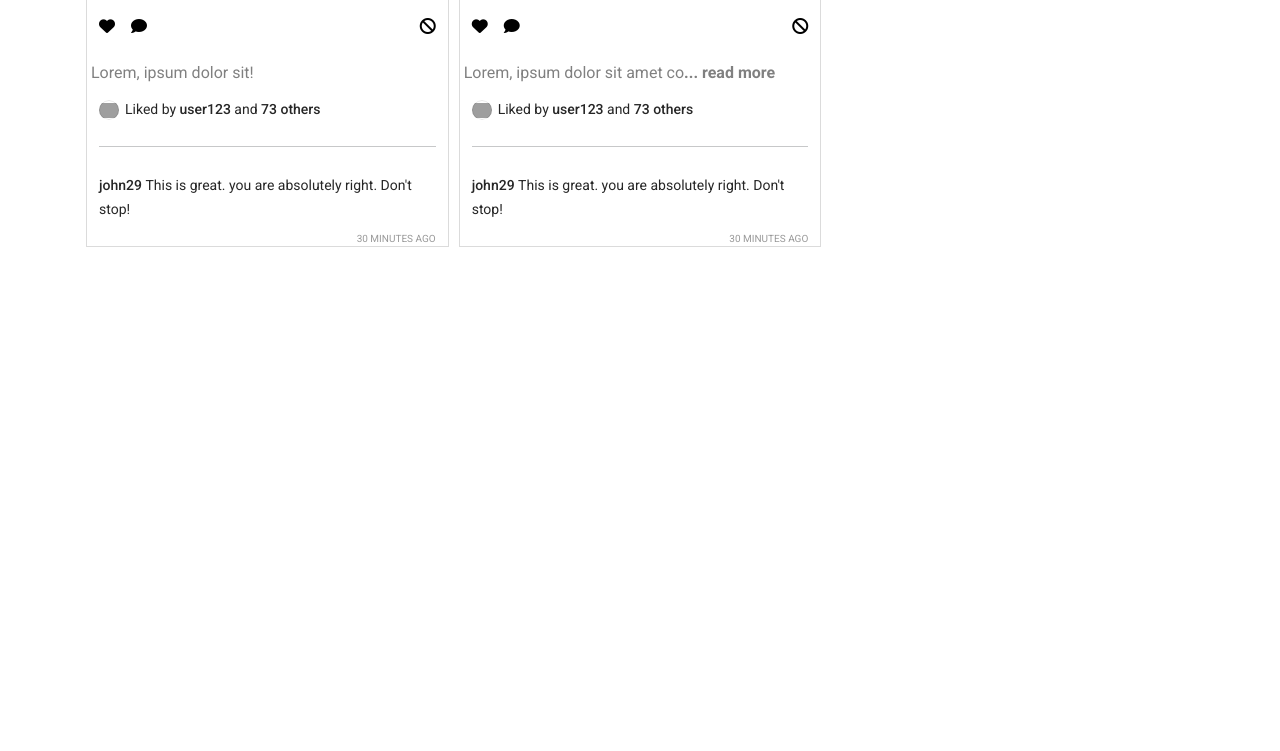
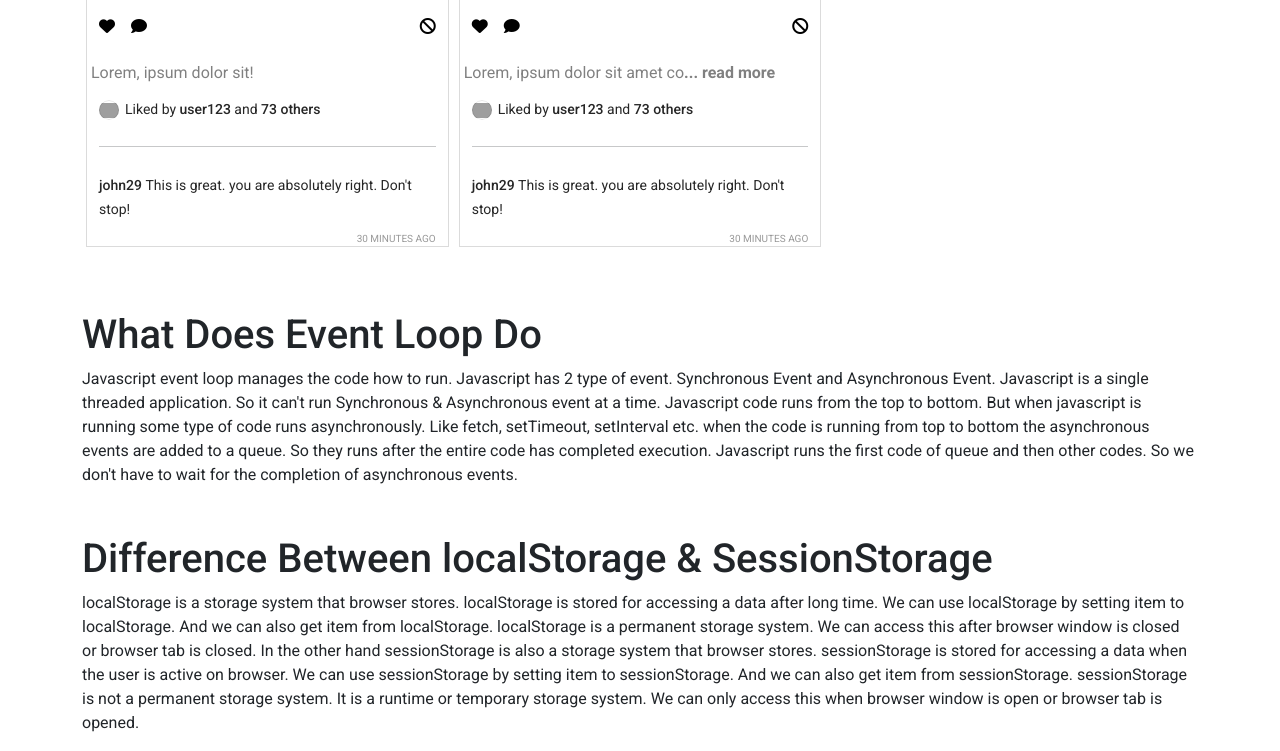
Before and after one commit to AshikurRahmanMunna/insta-shohor, a plain HTML site: page index.html in a window 1280 px wide. Shown: the part 1285-2036 px from the top of the page. Before the commit the page ends 1548 px from the top, so only its background shows below. Drawn offline with nearby package versions, Linux system fonts and the light colour scheme; grey boxes are pictures that could not be loaded.

Commit message:
Complete

```diff
--- a/index.html
+++ b/index.html
@@ -77,6 +77,18 @@
                 <h1>Reported posts</h1>
             </div>
         </main>
+        <section class="container">
+            <div class="mt-5">
+                <h1>What Does Event Loop Do</h1>
+                <p>Javascript event loop manages the code how to run. Javascript has 2 type of event. Synchronous Event and Asynchronous Event. Javascript is a single threaded application. So it can't run Synchronous & Asynchronous event at a time. Javascript code runs from the top to bottom. But when javascript is running some type of code runs asynchronously. Like fetch, setTimeout, setInterval etc. when the code is running from top to bottom the asynchronous events are added to a queue. So they runs after the entire code has completed execution. Javascript runs the first code of queue and then other codes. So we don't have to wait for the completion of asynchronous events.</p>
+            </div>
+
+            <div class="mt-5">
+                <h1>Difference Between localStorage & SessionStorage</h1>
+                <p>localStorage is a storage system that browser stores. localStorage is stored for accessing a data after long time. We can use localStorage by setting item to localStorage. And we can also get item from localStorage. localStorage is a permanent storage system. We can access this after browser window is closed or browser tab is closed.
+                In the other hand sessionStorage is also a storage system that browser stores. sessionStorage is stored for accessing a data when the user is active on browser. We can use sessionStorage by setting item to sessionStorage. And we can also get item from sessionStorage. sessionStorage is not a permanent storage system. It is a runtime or temporary storage system. We can only access this when browser window is open or browser tab is opened.</p>
+            </div>
+        </section>
         <footer></footer>
 
         <!-- add javascript  file  -->
```
